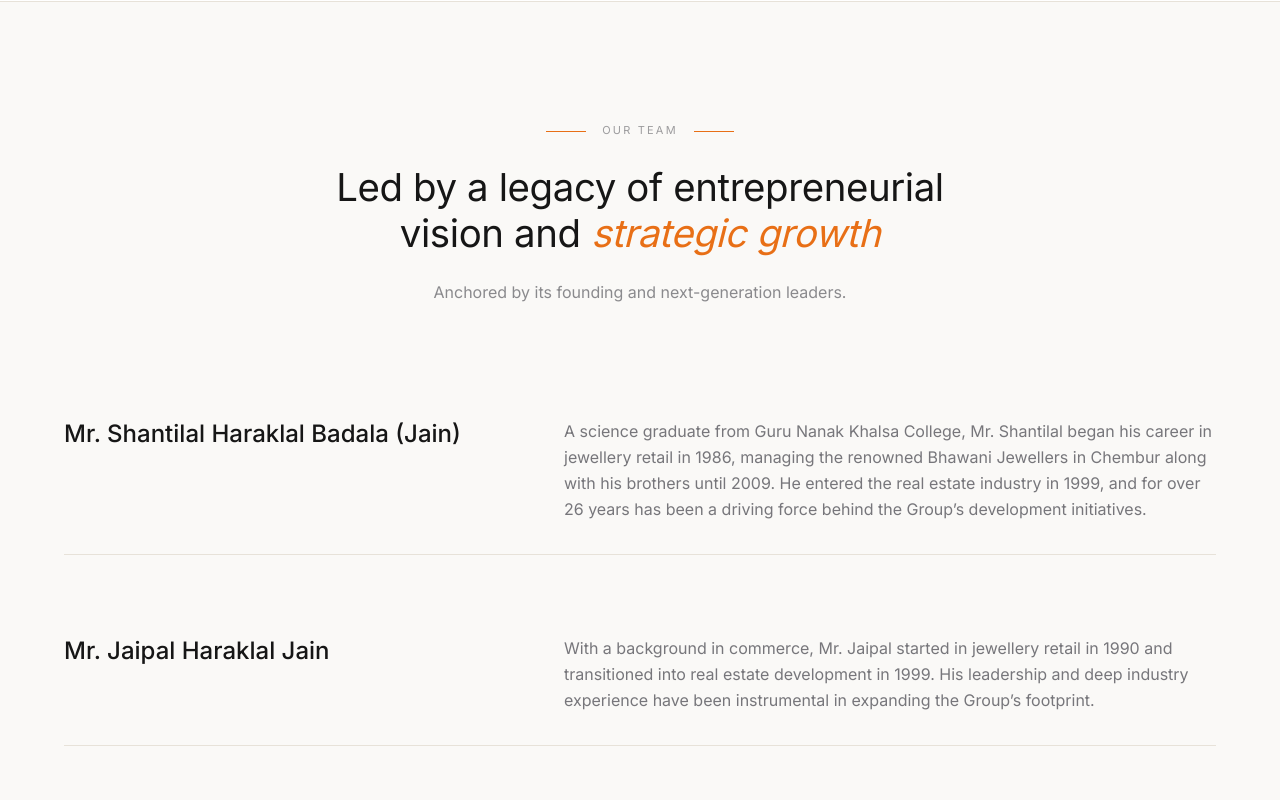
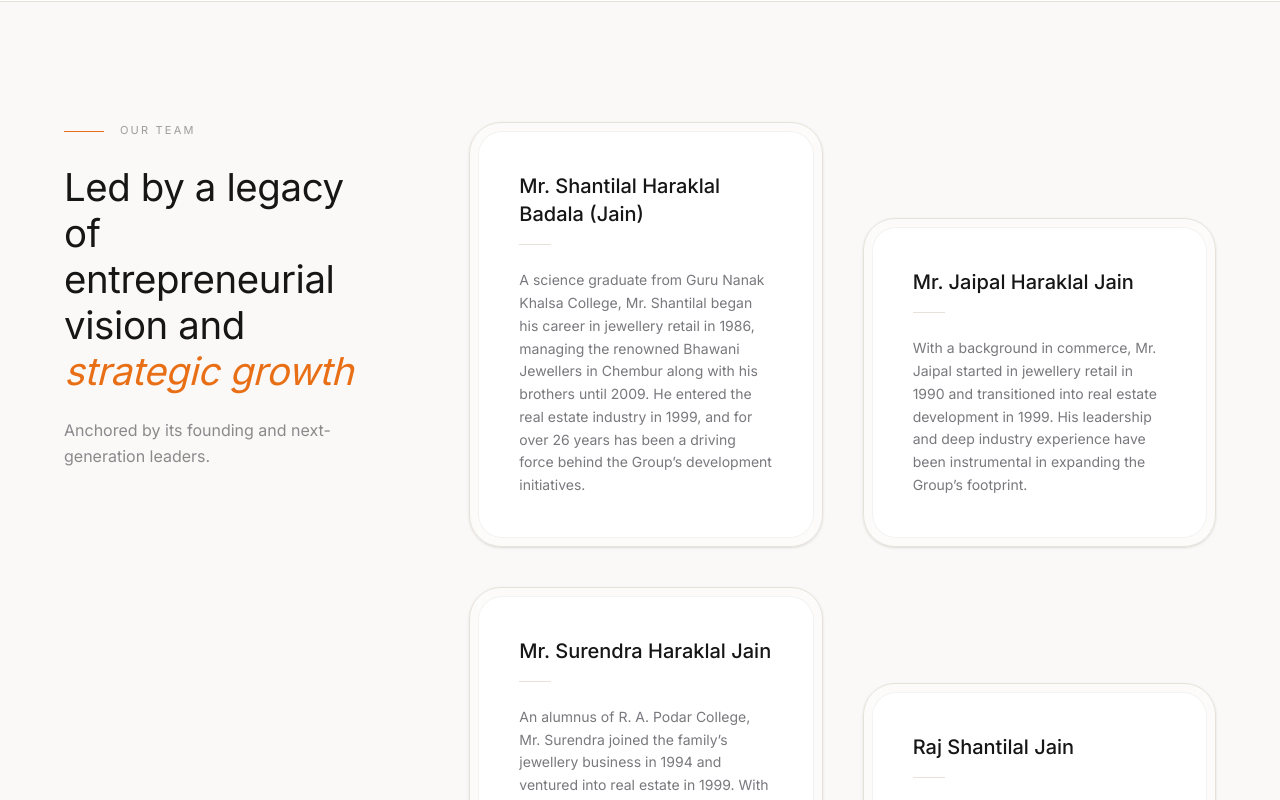
Before and after one commit to Digvijay1008/trishabh-group-website, a Next.js app: page /about in a window 1280 px wide. Shown: the part 1920-2720 px from the top of the page. Built offline with nearby package versions, Linux system fonts and the light colour scheme.

Commit message:
style: apply 2-col portfolio grid and editorial split leadership layout

```diff
--- a/src/app/about/AboutPageClient.tsx
+++ b/src/app/about/AboutPageClient.tsx
@@ -122,26 +122,32 @@ export default function AboutPageClient() {
         </div>
       </section>
 
-      {/* Leadership Section - Purely Typographic & Editorial */}
-      <section className="py-[120px] bg-[#FAF9F7]">
-        <div className="container-luxury max-w-5xl">
-          <div className="mb-20 text-center flex flex-col items-center">
+      {/* Leadership Section - Editorial Split & Staggered Cards */}
+      <section className="py-[120px] bg-[#FAF9F7] relative">
+        <div className="container-luxury max-w-7xl">
+          <div className="grid grid-cols-1 lg:grid-cols-12 gap-16 relative items-start">
+
+            {/* Left Side: Sticky Title */}
+            <div className="lg:col-span-4 relative">
+              <div className="sticky top-32">
                  <div className="flex items-center gap-4 mb-6">
                     <div className="w-10 h-px bg-[#E86F16]" />
                     <span className="text-[#3F3F46]/50" style={{ fontFamily: "var(--font-josefin)", fontSize: "0.6875rem", letterSpacing: "0.2em", textTransform: "uppercase" }}>
                       Our Team
                     </span>
-                <div className="w-10 h-px bg-[#E86F16]" />
                  </div>
-             <h2 className="text-[#161616] max-w-2xl mx-auto mb-6" style={{ fontFamily: "var(--font-cinzel)", fontSize: "clamp(2rem, 3vw, 2.75rem)", lineHeight: 1.2, letterSpacing: "-0.01em" }}>
+                 <h2 className="text-[#161616] mb-6 pr-8" style={{ fontFamily: "var(--font-cinzel)", fontSize: "clamp(2rem, 3vw, 2.75rem)", lineHeight: 1.2, letterSpacing: "-0.01em" }}>
                    Led by a legacy of entrepreneurial vision and <em style={{ fontStyle: "italic", color: "#E86F16" }}>strategic growth</em>
                  </h2>
-             <p className="text-[#3F3F46]/60 max-w-xl mx-auto" style={{ fontFamily: "var(--font-josefin)", fontSize: "1rem", lineHeight: 1.6 }}>
+                 <p className="text-[#3F3F46]/60 max-w-sm" style={{ fontFamily: "var(--font-josefin)", fontSize: "1rem", lineHeight: 1.6 }}>
                    Anchored by its founding and next-generation leaders.
                  </p>
               </div>
+            </div>
 
-          <div className="flex flex-col gap-12">
+            {/* Right Side: Staggered Double-Bezel Cards */}
+            <div className="lg:col-span-8">
+              <div className="grid grid-cols-1 sm:grid-cols-2 gap-8 md:gap-10">
                 {[
                   {
                     name: "Mr. Shantilal Haraklal Badala (Jain)",
@@ -178,24 +184,30 @@ export default function AboutPageClient() {
                 ].map((leader, i) => (
                   <motion.div
                     key={leader.name}
-                initial={{ opacity: 0, y: 20 }}
+                    initial={{ opacity: 0, y: 40 }}
                     whileInView={{ opacity: 1, y: 0 }}
-                viewport={{ once: true, margin: "-50px" }}
-                transition={{ duration: 0.6, delay: 0.1, ease: EASE_OUT_EXPO }}
-                className="grid grid-cols-1 md:grid-cols-12 gap-6 md:gap-12 items-start py-8 border-b border-[#E7E2D9] last:border-b-0 group"
+                    viewport={{ once: true, margin: "-100px" }}
+                    transition={{ duration: 0.8, delay: (i % 2) * 0.1, ease: EASE_OUT_EXPO }}
+                    className={`group w-full ${i % 2 === 1 ? 'sm:mt-24' : ''}`}
                   >
-                <div className="md:col-span-5">
-                  <h4 className="text-[#161616] text-2xl group-hover:text-[#E86F16] transition-colors duration-300" style={{ fontFamily: "var(--font-cinzel)", fontWeight: 500 }}>
+                    {/* Outer Shell */}
+                    <div className="bg-white/40 rounded-[2rem] p-2 border border-[#E7E2D9] shadow-sm hover:shadow-[0_20px_60px_-15px_rgba(232,111,22,0.15)] transition-all duration-700 bg-clip-padding backdrop-blur-sm hover:-translate-y-2 h-full">
+                      {/* Inner Core */}
+                      <div className="bg-white rounded-[calc(2rem-0.5rem)] p-8 sm:p-10 border border-black/5 shadow-[inset_0_1px_2px_rgba(255,255,255,0.3)] h-full flex flex-col">
+                        <h4 className="text-[#161616] text-xl mb-4 group-hover:text-[#E86F16] transition-colors duration-500" style={{ fontFamily: "var(--font-cinzel)", fontWeight: 500 }}>
                           {leader.name}
                         </h4>
-                </div>
-                <div className="md:col-span-7">
-                  <p className="text-[#3F3F46]/70 leading-relaxed text-sm md:text-base" style={{ fontFamily: "var(--font-josefin)" }}>
+                        <div className="w-8 h-px bg-[#E7E2D9] group-hover:bg-[#E86F16] group-hover:w-16 mb-6 transition-all duration-500" />
+                        <p className="text-[#3F3F46]/70 leading-relaxed text-[0.875rem]" style={{ fontFamily: "var(--font-josefin)" }}>
                           {leader.desc}
                         </p>
                       </div>
+                    </div>
                   </motion.div>
                 ))}
+              </div>
+            </div>
+
           </div>
         </div>
       </section>
--- a/src/app/projects/ProjectsPageClient.tsx
+++ b/src/app/projects/ProjectsPageClient.tsx
@@ -258,8 +258,8 @@ export default function ProjectsPageClient({ category, initialProjects = [] }: P
           </motion.p>
         </div>
 
-        {/* Normal Stack Gallery */}
-        <div className="flex flex-col gap-16 items-center">
+        {/* 2-Column Grid Gallery */}
+        <div className="grid grid-cols-1 lg:grid-cols-2 gap-10 lg:gap-16 w-full">
           {/* eslint-disable-next-line @typescript-eslint/no-explicit-any */}
           {filteredProjects.map((project: any, index) => {
             const s = statusStyles[project.status];
@@ -271,7 +271,7 @@ export default function ProjectsPageClient({ category, initialProjects = [] }: P
                 whileInView={{ opacity: 1, y: 0 }}
                 viewport={{ once: true, margin: "-100px" }}
                 transition={{ duration: 0.8, delay: 0.1, ease: [0.16, 1, 0.3, 1] }}
-                className={`group cursor-pointer w-full max-w-4xl relative transition-transform duration-700 will-change-transform hover:-translate-y-2`}
+                className={`group cursor-pointer w-full relative transition-transform duration-700 will-change-transform hover:-translate-y-2`}
                 style={{ transform: "translateZ(0)" }}
               >
                 <Link href={`/projects/${project.slug}`}>
```
Lines whose indentation alone changed are shown as unchanged.
